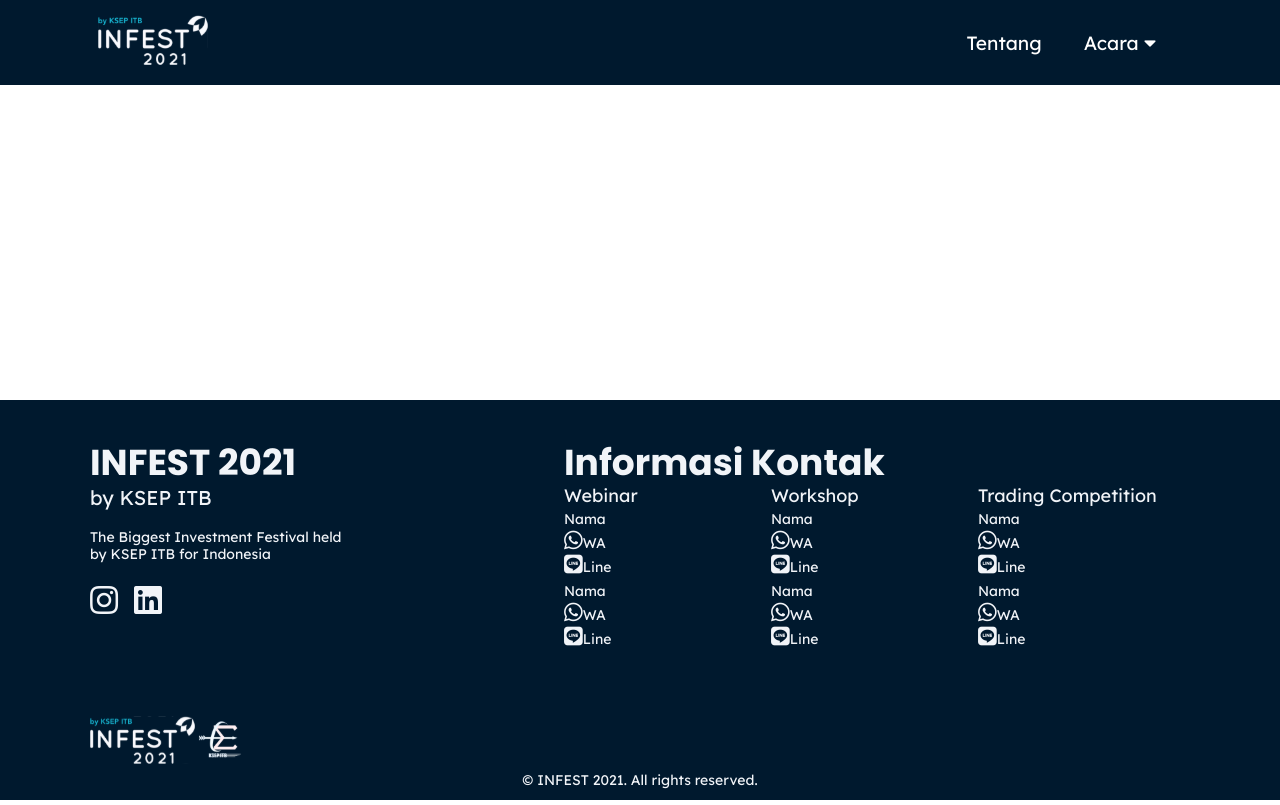
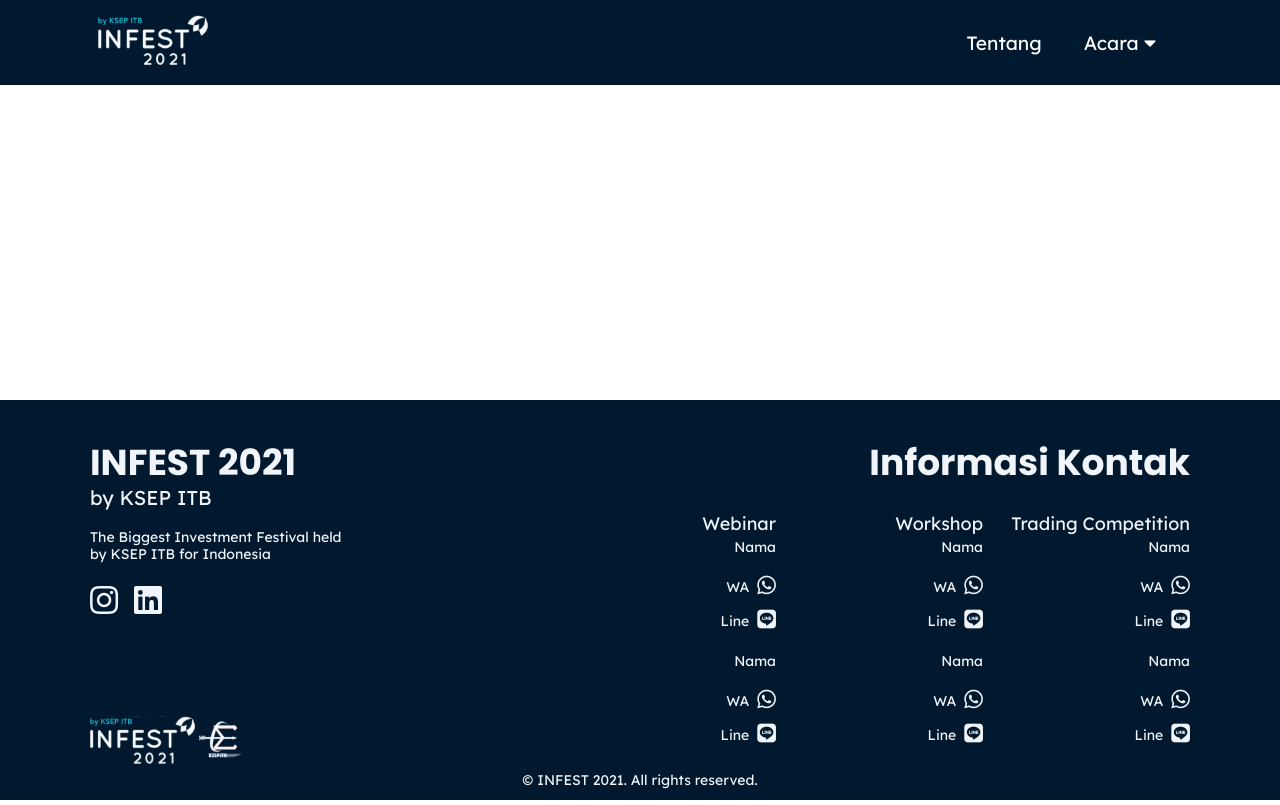
Before and after one commit to chintyaw/infest-2021, a React (Create React App) app: page /acara in a window 1280 px wide. Built offline with nearby package versions, Linux system fonts and the light colour scheme.

Commit message:
fix footer styling

```diff
--- a/src/components/Footer.css
+++ b/src/components/Footer.css
@@ -95,7 +95,7 @@ h5 {
     flex: none;
     order: 1;
     flex-grow: 0;
-    margin: 0px 244px;
+    /* margin: 0px 244px; */
     width: 621px;
 }
 
@@ -111,20 +111,23 @@ h5 {
 .Whatsapp {
     display: flex;
     color: #F1F4F8;
+    margin-bottom: 10px;
 }
 
 .Line{
     display:flex;
     color: #F1F4F8;
+    margin-bottom: 16px;
 }
 
 .FooterContact {
     display: flex;
+    text-align: right;
+    justify-content: flex-end;
 }
 
 .FooterEvent {
     max-width: 207px;
-    overflow-text: wrap;
 }
 
 .FooterAtas {
@@ -132,4 +135,13 @@ h5 {
     flex-direction: row;
     align-items: flex-start;
     padding: 0px;
+    justify-content: space-between;
 }
+
+.ContactIcon {
+    margin-left: 8px;
+}
+
+.ContactName {
+    margin-bottom: 16px;
+}
--- a/src/components/Footer.js
+++ b/src/components/Footer.js
@@ -22,80 +22,104 @@ const Footer = () => {
                         <i class="fab fa-linkedin fa-2x"></i>
                     </div>
                     <div className="Logos">
-                        <img src="/infest-logo.svg" width="105px" height="50px"/>
-                        <img src="/ksep-logo-1.svg" width="50px" height="50px" />
+                        <img src="/infest-logo.svg" width="105px" height="50px" alt=""/>
+                        <img src="/ksep-logo-1.svg" width="50px" height="50px"  alt=""/>
                     </div>
                 </div>
                 <div className="FooterRight">
                     <div className="FooterTitleRight">
-                        <h1 style={{textAlign: "right", width: "621px"}}>Informasi Kontak</h1>
+                        <h1 style={{justifyContent: "flex-end", width: "100%", marginBottom: '28px'}}>Informasi Kontak</h1>
                     </div>
                     <div className="FooterContact">
                         <div className="FooterEvent">
                             <h4>Webinar</h4>
-                            <h5>Nama</h5>
+                            <h5 className="ContactName">Nama</h5>
                             <div className="Whatsapp">
-                                <i class="fab fa-whatsapp fa-lg" />
                                 <h5>WA</h5>
+                                <div className="ContactIcon">
+                                    <i class="fab fa-whatsapp fa-lg" />
+                                </div>
                             </div>
                             <div className="Line">
-                                <i class="fab fa-line fa-lg" />
                                 <h5>Line</h5>
+                                <div className="ContactIcon">
+                                    <i class="fab fa-line fa-lg" />
+                                </div>
                             </div>
 
-                            <h5>Nama</h5>
+                            <h5 className="ContactName">Nama</h5>
                             <div className="Whatsapp">
-                                <i class="fab fa-whatsapp fa-lg" />
                                 <h5>WA</h5>
+                                <div className="ContactIcon">
+                                    <i class="fab fa-whatsapp fa-lg" />
+                                </div>
                             </div>
                             <div className="Line">
-                                <i class="fab fa-line fa-lg" />
                                 <h5>Line</h5>
+                                <div className="ContactIcon">
+                                    <i class="fab fa-line fa-lg" />
+                                </div>
                             </div>
                         </div>
                         <div className="FooterEvent">
                         <h4>Workshop</h4>
-                            <h5>Nama</h5>
+                            <h5 className="ContactName">Nama</h5>
                             <div className="Whatsapp">
-                                <i class="fab fa-whatsapp fa-lg" />
                                 <h5>WA</h5>
+                                <div className="ContactIcon">
+                                    <i class="fab fa-whatsapp fa-lg" />
+                                </div>
                             </div>
                             <div className="Line">
-                                <i class="fab fa-line fa-lg" />
                                 <h5>Line</h5>
+                                <div className="ContactIcon">
+                                    <i class="fab fa-line fa-lg" />
+                                </div>
                             </div>
 
-                            <h5>Nama</h5>
+                            <h5 className="ContactName">Nama</h5>
                             <div className="Whatsapp">
-                                <i class="fab fa-whatsapp fa-lg" />
                                 <h5>WA</h5>
+                                <div className="ContactIcon">
+                                    <i class="fab fa-whatsapp fa-lg" />
+                                </div>
                             </div>
                             <div className="Line">
-                                <i class="fab fa-line fa-lg" />
                                 <h5>Line</h5>
+                                <div className="ContactIcon">
+                                    <i class="fab fa-line fa-lg" />
+                                </div>
                             </div>
 
                         </div>
                         <div className="FooterEvent">
-                        <h4>Trading Competition</h4>
-                            <h5>Nama</h5>
+                        <h4 style={{textOverflow: 'wrap', maxWidth: '207px'}}>Trading Competition</h4>
+                            <h5 className="ContactName">Nama</h5>
                             <div className="Whatsapp">
-                                <i class="fab fa-whatsapp fa-lg" />
                                 <h5>WA</h5>
+                                <div className="ContactIcon">
+                                    <i class="fab fa-whatsapp fa-lg" />
+                                </div>
                             </div>
                             <div className="Line">
-                                <i class="fab fa-line fa-lg" />
                                 <h5>Line</h5>
+                                <div className="ContactIcon">
+                                    <i class="fab fa-line fa-lg" />
+                                </div>
                             </div>
 
-                            <h5>Nama</h5>
+                            <h5 className="ContactName">Nama</h5>
                             <div className="Whatsapp">
-                                <i class="fab fa-whatsapp fa-lg" />
                                 <h5>WA</h5>
+                                <div className="ContactIcon">
+                                    <i class="fab fa-whatsapp fa-lg" />
+                                </div>
                             </div>
                             <div className="Line">
-                                <i class="fab fa-line fa-lg" />
                                 <h5>Line</h5>
+                                <div className="ContactIcon">
+                                    <i class="fab fa-line fa-lg" />
+                                </div>
                             </div>
 
                         </div>
```
